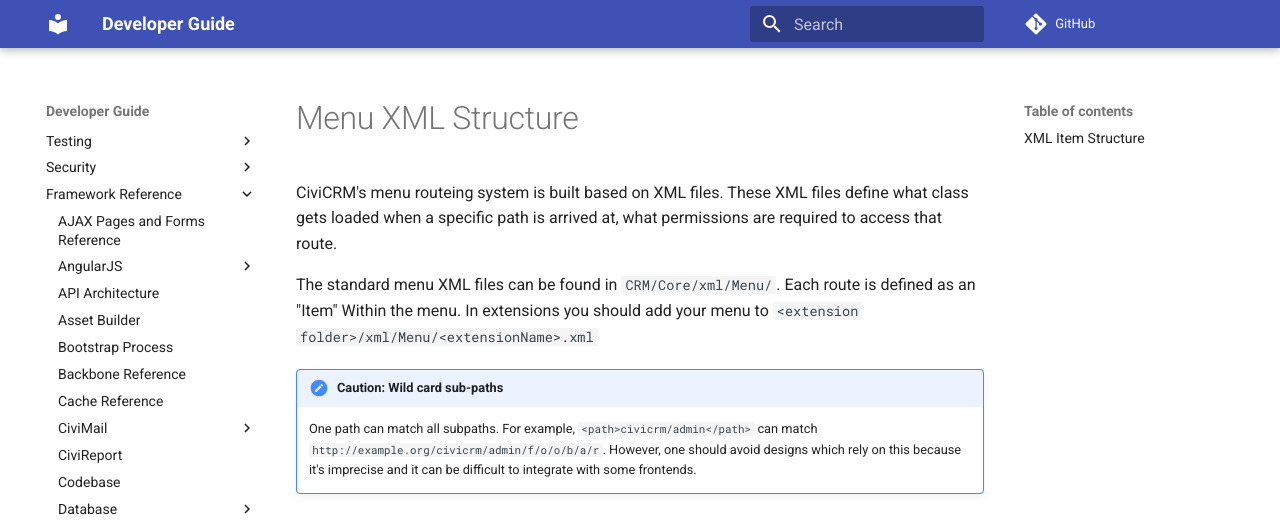
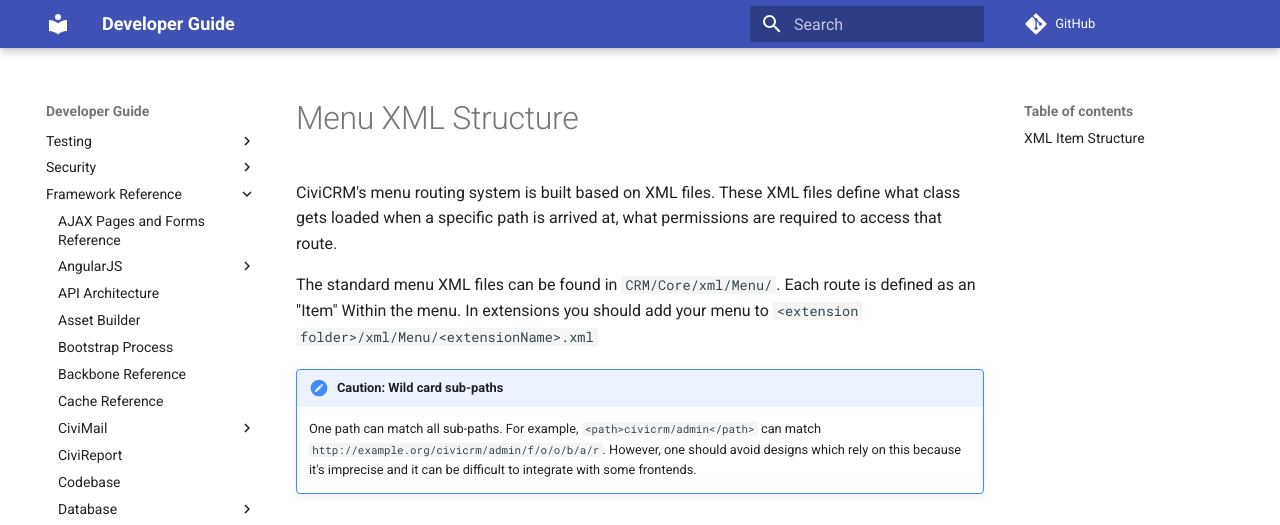
Before and after one commit to civicrm/civicrm-dev-docs, an MkDocs documentation site: the page built from docs/framework/menu/structure-defintion.md, in a window 1280 px wide and 900 px high. Shown: the top 525 px of the window. Built offline with MkDocs 1.6.1 and Material for MkDocs 9.7.7, drawn with Linux system fonts in a browser that asks for light colours; comment, search, counter and statistics services are not loaded; old or Windows-style settings are respelled for this version of MkDocs.

Commit message:
Fix spelling errors

```diff
--- a/docs/framework/menu/structure-defintion.md
+++ b/docs/framework/menu/structure-defintion.md
@@ -1,11 +1,11 @@
 # Menu XML Structure
 
-CiviCRM's menu routeing system is built based on XML files. These XML files define what class gets loaded when a specific path is arrived at, what permissions are required to access that route.
+CiviCRM's menu routing system is built based on XML files. These XML files define what class gets loaded when a specific path is arrived at, what permissions are required to access that route.
 
 The standard menu XML files can be found in `CRM/Core/xml/Menu/`. Each route is defined as an "Item" Within the menu. In extensions you should add your menu to `<extension folder>/xml/Menu/<extensionName>.xml`
 
 !!! Caution "Caution: Wild card sub-paths"
-    One path can match all subpaths.  For example, `<path>civicrm/admin</path>` can match `http://example.org/civicrm/admin/f/o/o/b/a/r`.  However, one should avoid designs which rely on this because it's imprecise and it can be difficult to integrate with some frontends.
+    One path can match all sub-paths.  For example, `<path>civicrm/admin</path>` can match `http://example.org/civicrm/admin/f/o/o/b/a/r`.  However, one should avoid designs which rely on this because it's imprecise and it can be difficult to integrate with some frontends.
 
 ## XML Item Structure
 
```
